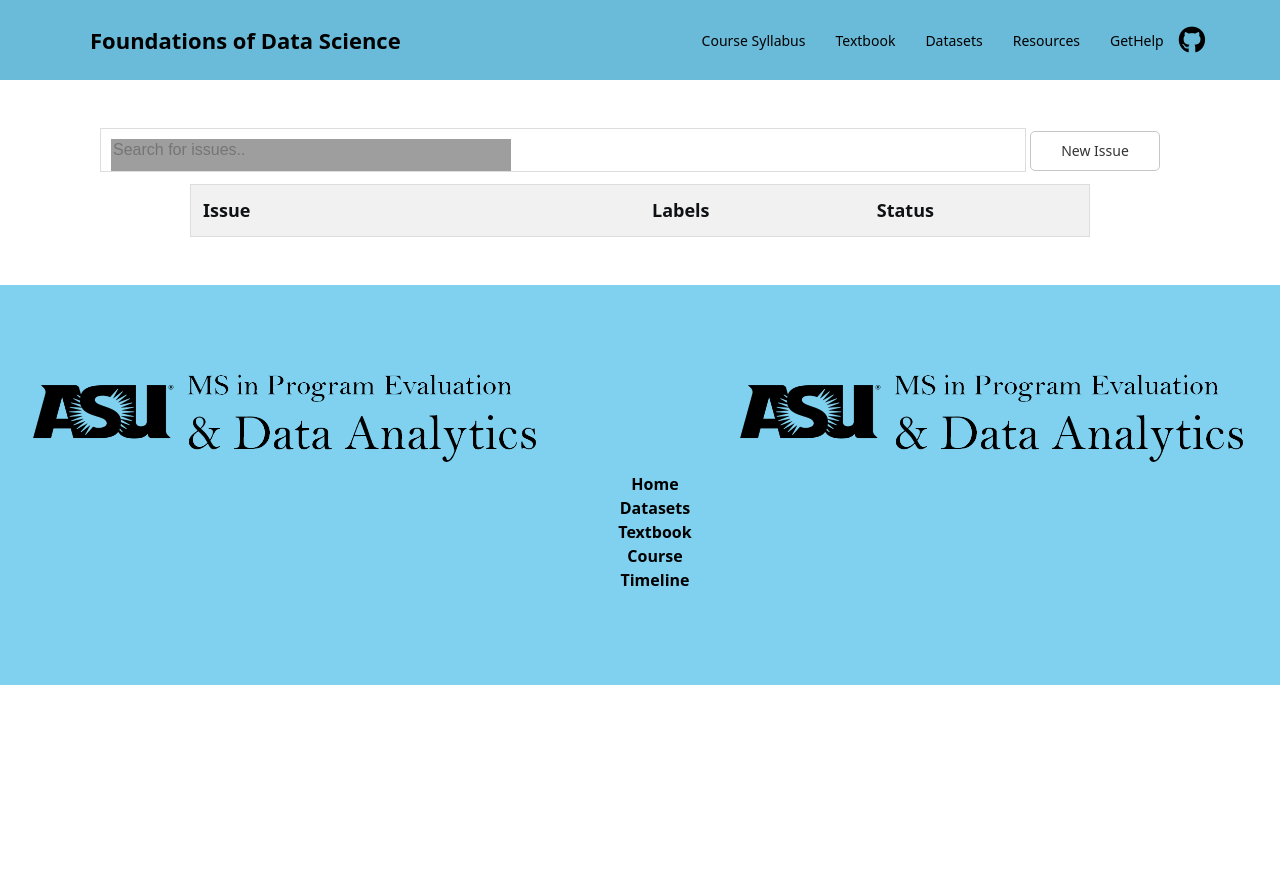
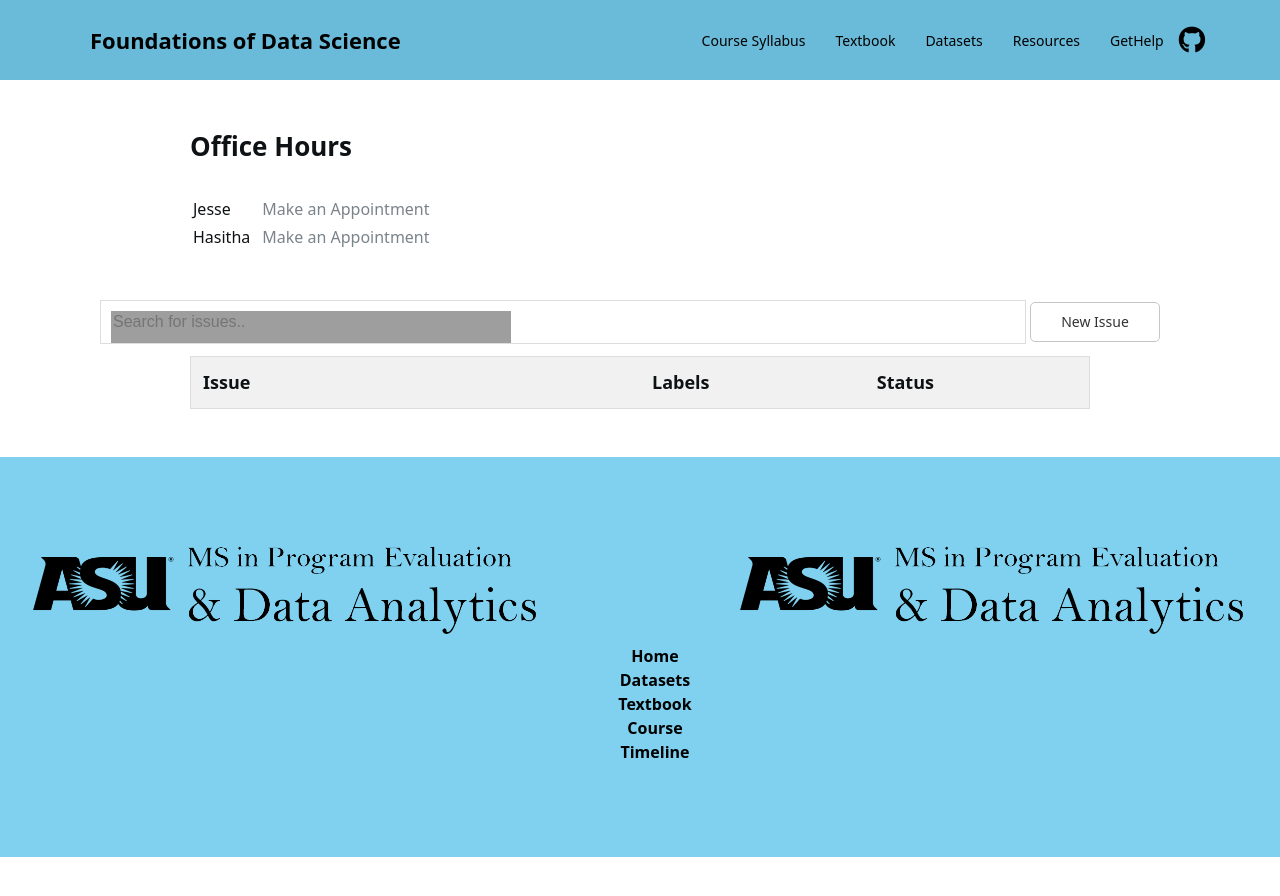
Before and after one commit to hasi96/course_website, a Jekyll site: the page built from discussions.md, in a window 1280 px wide. Shown: the top 896 px of the page. Built offline with Jekyll 4.4.1, drawn with Linux system fonts in a browser that asks for light colours; nearby versions of some CDN libraries; a style sheet for code colours, icons or effects is not loaded; grey boxes are pictures that could not be loaded.

```diff
--- a/_layouts/discussions.html
+++ b/_layouts/discussions.html
@@ -45,7 +45,34 @@
 
 <br>
 <br>
+<div class = "officehours" style="width:900px;margin-left:auto;margin-right:auto">
+<h2> Office Hours </h2>
 
+<table class="table table-condensed">
+<thead>
+<tr>
+<th><span></span></th>
+<th><span></span></th>
+</tr>
+</thead>
+<tbody>
+{% for item in site.instructor %}
+<tr>
+<td>{{item.name}}</td>
+<td>{{item.office_hours_times}}</td>
+<td>{{item.office_hours_location}}</td>
+<td><a href={{item.office_hours_app_url}}> Make an Appointment </a> </td>
+<td>
+</td>
+</tr>
+{% endfor %}
+</tbody>
+</table>
+
+
+<br>
+<br>
+</div>
 <div class = "container uk-width-1-1 ">
 
 <input type="text" id="myInput" onkeyup="myFunction()" placeholder="Search for issues.." title="Type in a name" style="width:900px;margin-left:100px;margin-right:auto;padding: 12px;">
@@ -90,8 +117,6 @@
 
 </body>
 
-{% assign username = {{ site.github_info.username }} %}
-{% assign repo =  {{ site.github_info.repo }} %}
 <div id="gitdata" class = {{ site.github_info.repo }} style="display: none;">{{ site.github_info.username }}</div>
 <div id = "results"></div>
 <script>
```
Also changed, not shown: other parts of _layouts/discussions.html (+3 -0 lines).
